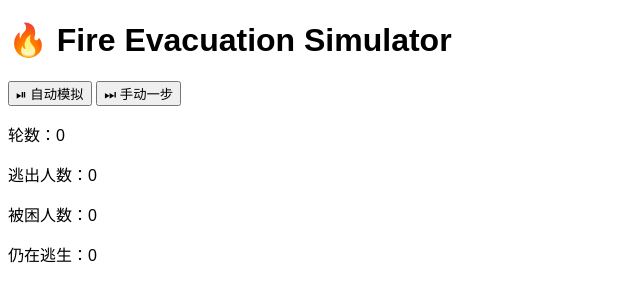
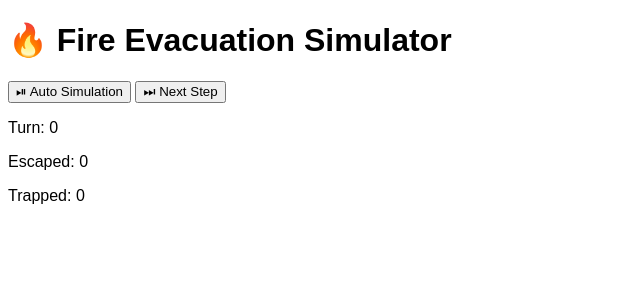
Before and after one commit to hohohozy/INNOLAB_EscapeSimulator, a Flask app: page / in a window 1280 px wide. Shown: the top 302 px of the page, without its empty margins (0-640 px from the left). Run offline with Flask 2, Linux system fonts and the light colour scheme.

Commit message:
Update index.html

```diff
--- a/templates/index.html
+++ b/templates/index.html
@@ -1,12 +1,14 @@
 <!DOCTYPE html>
-<html>
+<html lang="en">
 <head>
     <meta charset="UTF-8">
-    <title>Fire Evacuation Simulation</title>
+    <title>Fire Evacuation Simulator</title>
     <style>
         body { font-family: sans-serif; }
-        #map { display: grid; grid-template-columns: repeat(9, 30px); grid-gap: 2px; margin-top: 10px; }
+        #map { display: grid; grid-template-columns: repeat(9, 30px); grid-gap: 2px; margin-top: 10px; position: relative; }
         .cell { width: 30px; height: 30px; text-align: center; font-size: 14px; line-height: 30px; }
+
+        /* Color Markings */
         .empty { background: #eee; }
         .fire { background: red; color: white; }
         .evacuee { background: blue; color: white; font-weight: bold; }
@@ -17,110 +19,114 @@
         .wall { background: black; }
         .medical { background: lightblue; }
         .extinguisher { background: purple; color: white; }
+        .path {
+            background: cyan;
+            opacity: 0.5;
+        }
+        .moving {
+            background: pink;
+            transition: all 0.5s ease-in-out;
+        }
     </style>
 </head>
 <body>
     <h1>🔥 Fire Evacuation Simulator</h1>
-    <button onclick="toggleAuto()">⏯ 自动模拟</button>
-    <button onclick="nextStep()">⏭ 手动一步</button>
+    <button onclick="toggleAuto()">⏯ Auto Simulation</button>
+    <button onclick="nextStep()">⏭ Next Step</button>
 
     <div id="status">
-        <p>轮数：<span id="turn">0</span></p>
-        <p>逃出人数：<span id="escaped">0</span></p>
-        <p>被困人数：<span id="trapped">0</span></p>
-        <p>仍在逃生：<span id="alive">0</span></p>
+        <p>Turn: <span id="turn">0</span></p>
+        <p>Escaped: <span id="escaped">0</span></p>
+        <p>Trapped: <span id="trapped">0</span></p>
     </div>
 
     <div id="map"></div>
 
     <script>
-        let auto = false;
-        let turn = 0;
-        let intervalId = null;
+        let evacueePosition = {x: 0, y: 0};  // Main character position
+        let people = [];  // Array to store positions of all people
+        let fireZones = [];  // Fire zone positions
+        let path = [];  // Main character's escape path
+        let turn = 0;  // Turns counter
+        let autoSimulation = false;  // Toggle auto simulation
 
-        function toggleAuto() {
-            auto = !auto;
-            if (auto) {
-                intervalId = setInterval(nextStep, 1000);
-            } else {
-                clearInterval(intervalId);
-            }
+        function updateStatus() {
+            document.getElementById('turn').innerText = turn;
+            document.getElementById('escaped').innerText = people.filter(p => p.type === 'escaped').length;
+            document.getElementById('trapped').innerText = people.filter(p => p.type === 'trapped').length;
         }
 
-        async function nextStep() {
-            const res = await fetch('/next');
-            const data = await res.json();
-            turn = data.turn;
-            updateStats(data);
-            renderMap(data);
-        }
-
-        function updateStats(data) {
-            const total = data.people.length;
-            const escaped = data.people.filter(p => p.status === 'escaped').length;
-            const trapped = data.people.filter(p => p.status === 'trapped').length;
-            const alive = total - escaped - trapped;
-
-            document.getElementById('turn').innerText = turn;
-            document.getElementById('escaped').innerText = escaped;
-            document.getElementById('trapped').innerText = trapped;
-            document.getElementById('alive').innerText = alive;
-        }
-
-        function renderMap(data) {
+        function renderMap() {
             const map = document.getElementById('map');
             map.innerHTML = '';
-            const floors = 2;
-            for (let f = 0; f < floors; f++) {
-                const label = document.createElement('div');
-                label.innerHTML = `<b>Floor ${f}</b>`;
-                label.style.gridColumn = 'span 9';
-                map.appendChild(label);
 
+            // 1. Render grid
             for (let y = 0; y < 9; y++) {
                 for (let x = 0; x < 9; x++) {
                     const cell = document.createElement('div');
                     cell.classList.add('cell', 'empty');
-                        const pos = [x, y, f];
+                    const pos = [x, y];
 
-                        if (data.fire.some(p => same(p, pos))) cell.classList.add('fire');
-                        else if (data.people.some(p => same(p.pos, pos) && p.status === 'alive')) cell.classList.add('person');
-                        else if (data.people.some(p => same(p.pos, pos) && p.status === 'trapped')) {
-                            cell.classList.add('trapped');
-                            cell.innerText = 'X';
-                        }
-                        else if (data.path && data.path.length > 0 && same(data.path[0], pos)) cell.classList.add('evacuee');
-                        if (stairs.some(p => p[0] === x && p[1] === y)) cell.classList.add('stairs');
-                        if (exits.some(p => same(p, pos))) cell.classList.add('exit');
+                    // Render fire, walls, extinguishers, etc.
+                    if (fireZones.some(p => p[0] === x && p[1] === y)) cell.classList.add('fire');
                     if (walls.some(p => p[0] === x && p[1] === y)) cell.classList.add('wall');
-                        if (medical_points.some(p => same(p, pos))) cell.classList.add('medical');
-                        if (extinguishers.some(p => same(p, pos))) cell.classList.add('extinguisher');
+                    if (medicalPoints.some(p => p[0] === x && p[1] === y)) cell.classList.add('medical');
+                    if (extinguishers.some(p => p[0] === x && p[1] === y)) cell.classList.add('extinguisher');
+                    if (STAIRS.some(p => p[0] === x && p[1] === y)) cell.classList.add('stairs');
+                    if (EXIT_LOCATIONS.some(p => p[0] === x && p[1] === y)) cell.classList.add('exit');
 
                     map.appendChild(cell);
                 }
             }
+
+            // 2. Render escape path for the main character
+            if (path.length > 0) {
+                for (let i = 0; i < path.length; i++) {
+                    const step = path[i];
+                    const pathCell = document.createElement('div');
+                    pathCell.classList.add('cell', 'path');
+                    pathCell.style.gridColumnStart = step[0] + 1;
+                    pathCell.style.gridRowStart = step[1] + 1;
+                    map.appendChild(pathCell);
                 }
             }
 
-        function same(a, b) {
-            return a[0] === b[0] && a[1] === b[1] && a[2] === b[2];
+            // 3. Render the main character's current position
+            const evacueeCell = document.createElement('div');
+            evacueeCell.classList.add('cell', 'moving');
+            evacueeCell.style.gridColumnStart = evacueePosition.x + 1;
+            evacueeCell.style.gridRowStart = evacueePosition.y + 1;
+            map.appendChild(evacueeCell);
         }
 
-        // 模拟数据（首次加载使用）
-        let stairs = [[4, 4]];
-        let exits = [[0, 8, 0], [8, 8, 0]];
-        let walls = [];
-        let medical_points = [];
-        let extinguishers = [];
+        function nextStep() {
+            // Simulate next step in evacuation process
+            turn++;
+            // Update status and path for the main character
+            updateStatus();
+            renderMap();
+        }
 
-        // 获取初始化地图数据（如墙体、医疗等）
-        fetch('/').then(res => res.text()).then(html => {
-            document.open();
-            document.write(html);
-            document.close();
+        function toggleAuto() {
+            autoSimulation = !autoSimulation;
+            if (autoSimulation) {
+                // Auto simulation logic goes here
+                setInterval(nextStep, 1000);
+            }
+        }
+
+        // Initialization
+        function initSimulation() {
+            // Fetch the initial simulation data from the server
+            fetch('/').then(response => response.json()).then(data => {
+                evacueePosition = data.evacuations.main_character;
+                fireZones = data.fire_zones;
+                people = data.people;
+                renderMap();
             });
+        }
 
-        nextStep(); // 初始化一步
+        initSimulation();
     </script>
 </body>
 </html>
```
Lines whose indentation alone changed are shown as unchanged.
